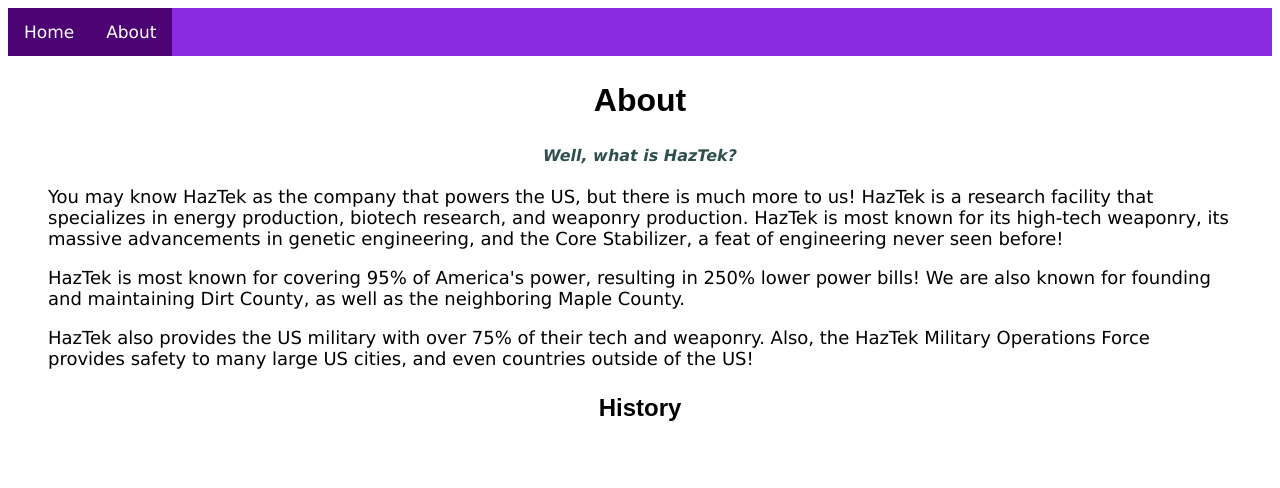
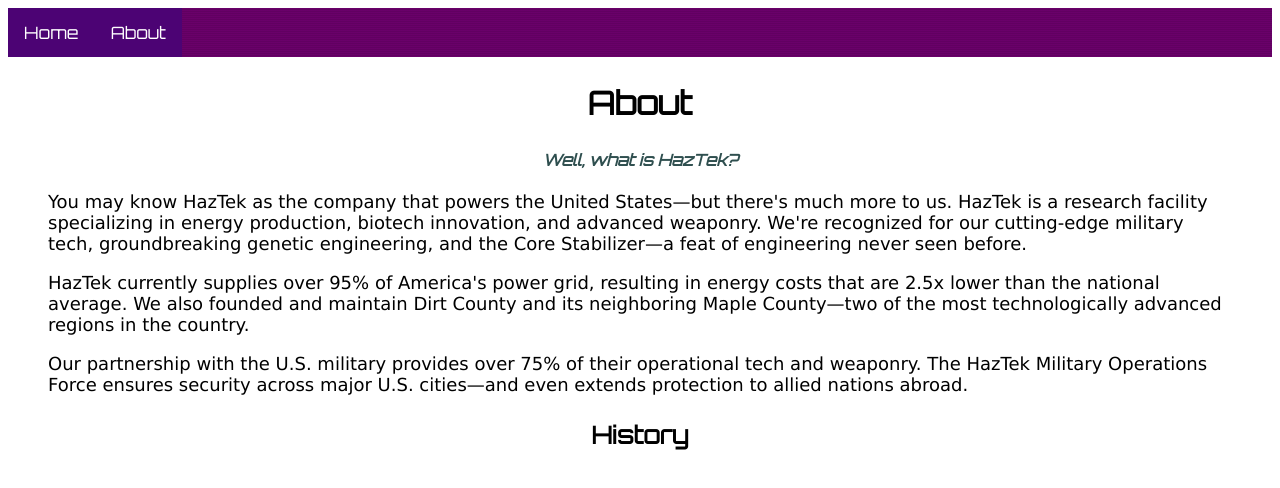
Before and after one commit to Shade1037/HazTek, a plain HTML site: page about.html in a window 1280 px wide. Drawn offline with Linux system fonts and the light colour scheme.

Commit message:
UI and About Page Overhaul

```diff
--- a/about.html
+++ b/about.html
@@ -3,6 +3,7 @@
 <head>
     <link rel="stylesheet" href="style.css">
     <meta charset="UTF-8">
+    <link href="https://fonts.googleapis.com/css2?family=Orbitron&display=swap" rel="stylesheet">
     <meta name="viewport" content="width=device-width, initial-scale=1.0">
     <title>HazTek | About</title>
 </head>
@@ -13,9 +14,16 @@
     </div>
     <h1 class="title">About</h1>
     <h4 class="subtitle"><i>Well, what is HazTek?</i></h4>
-    <p class="desc">You may know HazTek as the company that powers the US, but there is much more to us! HazTek is a research facility that specializes in energy production, biotech research, and weaponry production. HazTek is most known for its high-tech weaponry, its massive advancements in genetic engineering, and the Core Stabilizer, a feat of engineering never seen before!</p>
-    <p class="desc">HazTek is most known for covering 95% of America's power, resulting in 250% lower power bills! We are also known for founding and maintaining Dirt County, as well as the neighboring Maple County.</p>
-    <p class="desc">HazTek also provides the US military with over 75% of their tech and weaponry. Also, the HazTek Military Operations Force provides safety to many large US cities, and even countries outside of the US!</p>
-    <h2 class="title">History</h3>
+    <p class="desc">
+        You may know HazTek as the company that powers the United States—but there's much more to us. HazTek is a research facility specializing in energy production, biotech innovation, and advanced weaponry. We're recognized for our cutting-edge military tech, groundbreaking genetic engineering, and the Core Stabilizer—a feat of engineering never seen before.
+    </p>
+    <p class="desc">
+        HazTek currently supplies over 95% of America's power grid, resulting in energy costs that are 2.5x lower than the national average. We also founded and maintain Dirt County and its neighboring Maple County—two of the most technologically advanced regions in the country.
+    </p>
+    <p class="desc">
+        Our partnership with the U.S. military provides over 75% of their operational tech and weaponry. The HazTek Military Operations Force ensures security across major U.S. cities—and even extends protection to allied nations abroad.
+    </p>
+    <h2 class="title">History</h2>
+
 </body>
 </html>
--- a/style.css
+++ b/style.css
@@ -1,25 +1,38 @@
+
 body {
     font-family: 'Verdana'
 }
 
 .title {
     text-align: center;
-    font-family: sans-serif;
+    font-family: 'Orbitron', sans-serif;
     padding: 5px;
 
 }
 
 .subtitle {
+    font-family: 'Orbitron', sans-serif;
     text-align: center;
     color: darkslategrey;
 }
 
 
 .topnav {
-  background-color: blueviolet;
+  font-family: 'Orbitron', sans-serif;
+  background: repeating-linear-gradient(
+    0deg,
+    #750075,
+    #5e005e 1px,
+    #640064 2px
+  );
   overflow: hidden;
 }
 
+.topnav a:hover {
+  color: #ff0066;
+  text-shadow: 0 0 2px #ff0066;
+  transform: scale(1.05);
+}
 
 .topnav a {
   float: left;
@@ -53,3 +66,8 @@ body {
   padding: 10px;
   margin-top: 25px
 }
+
+a:hover {
+  text-shadow: 1px 0 rgb(160, 67, 0), -1px 0 rgb(145, 0, 143);
+  transform: scale(1.05);
+}
```
Also changed, not shown: index.html (+5 -1 lines).
